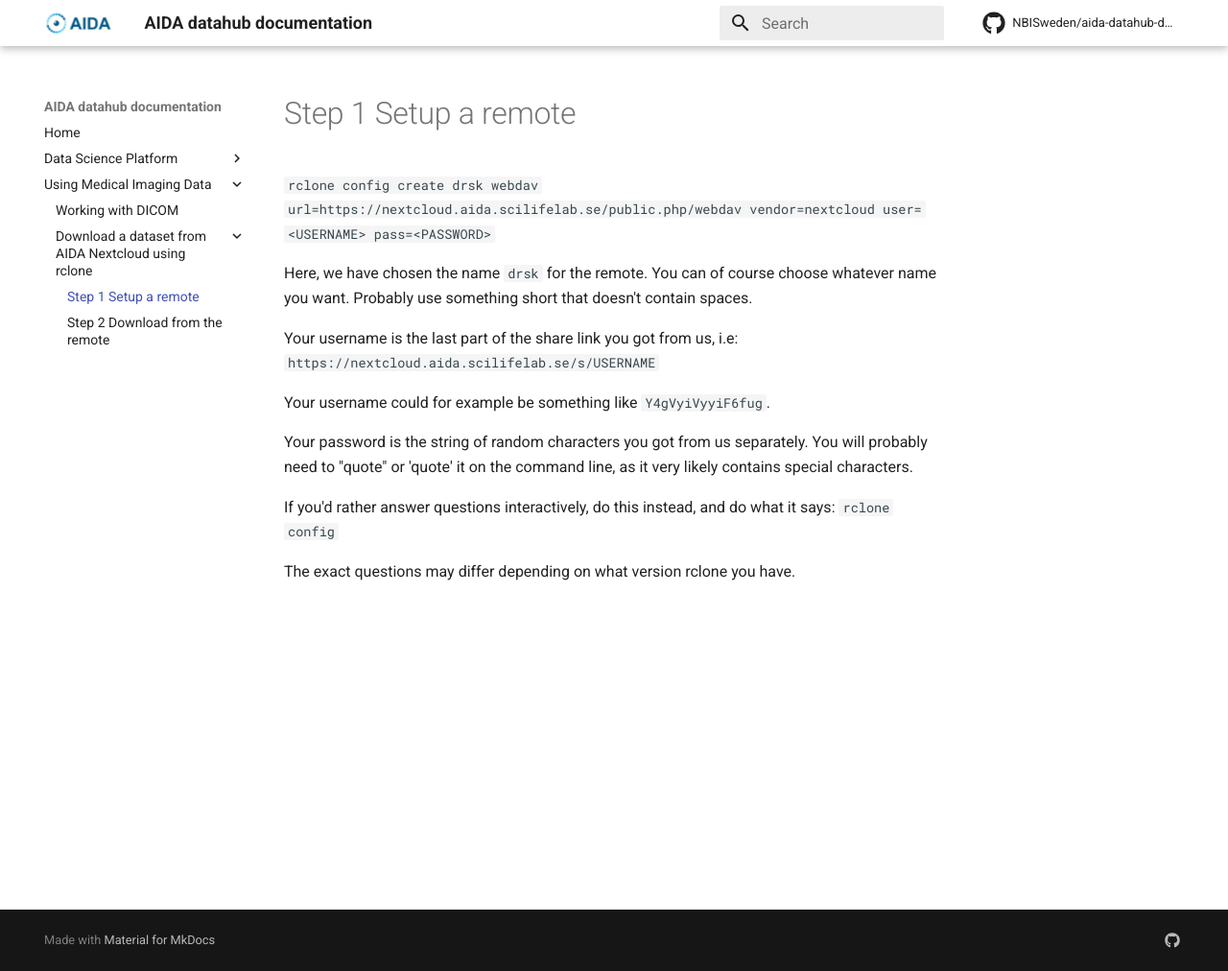
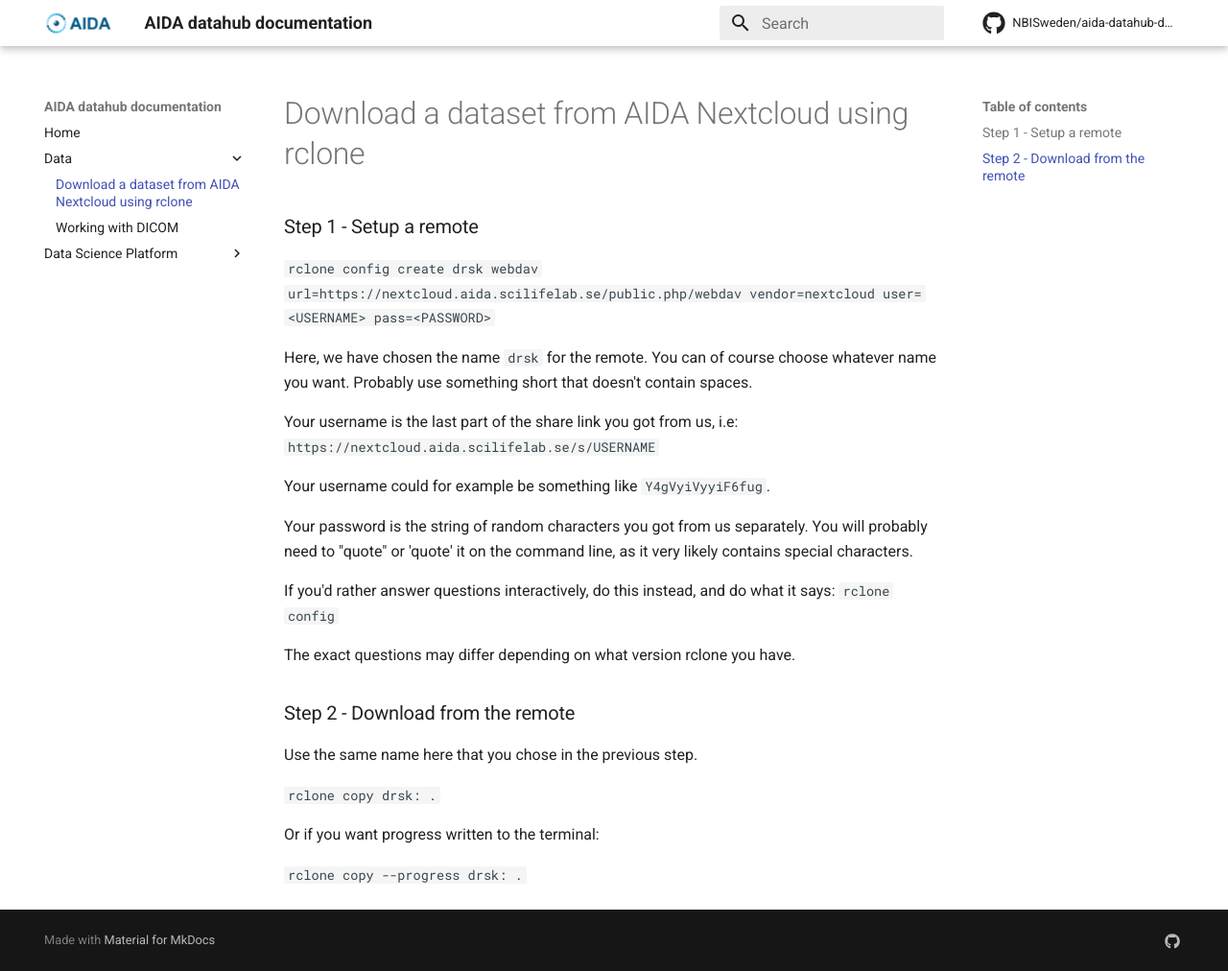
Before and after one commit to NBISweden/aida-datahub-docs, an MkDocs documentation site: the page built from docs/Data/Download a dataset from AIDA Nextcloud using rclone.md, in a window 1280 px wide and 1012 px high. Shown: the whole window at 96% size. Built offline with MkDocs 1.6.1 and Material for MkDocs 9.7.7, drawn with Linux system fonts in a browser that asks for light colours; comment, search, counter and statistics services are not loaded.

Commit message:
satisfy the comments

```diff
--- a/docs/Using Medical Imaging Data/Download a dataset from AIDA Nextcloud using rclone/Step 1 - Setup a remote.md
+++ b/docs/Data/Download a dataset from AIDA Nextcloud using rclone.md
@@ -1,3 +1,5 @@
+### Step 1 - Setup a remote
+
 `rclone config create drsk webdav url=https://nextcloud.aida.scilifelab.se/public.php/webdav vendor=nextcloud user=<USERNAME> pass=<PASSWORD>`
 
 Here, we have chosen the name `drsk` for the remote. You can of course choose whatever name you want. Probably use something short that doesn't contain spaces.
@@ -11,3 +13,12 @@
 If you'd rather answer questions interactively, do this instead, and do what it says: `rclone config`
 
 The exact questions may differ depending on what version rclone you have.
+
+### Step 2 - Download from the remote
+Use the same name here that you chose in the previous step.
+
+`rclone copy drsk: .`
+
+Or if you want progress written to the terminal:
+
+`rclone copy --progress drsk: .`
```
Also changed, not shown: docs/Using Medical Imaging Data/Download a dataset from AIDA Nextcloud using rclone/Step 2 - Download from the remote.md (deleted, +0 -7 lines), docs/Data/Working-with-DICOM.md (renamed from docs/Using Medical Imaging Data/Working-with-DICOM.md).
